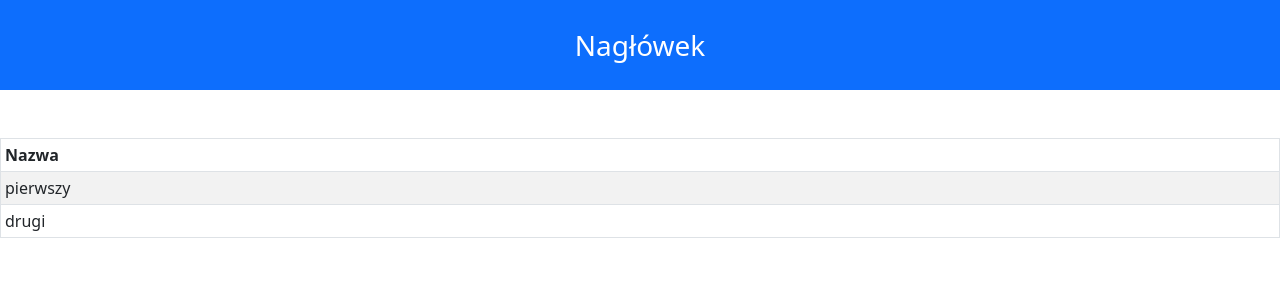
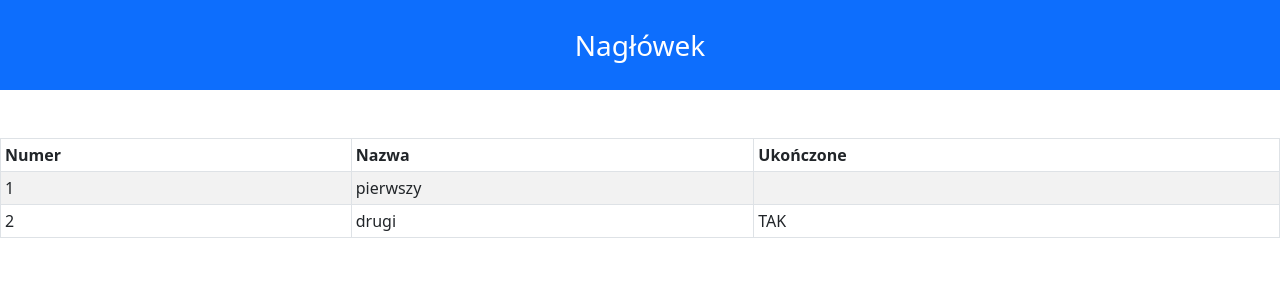
Before and after one commit to lukaszmn/szkolenie-angular, an Angular app in the folder todo/: page / in a window 1280 px wide. Shown: the top 300 px of the page. Built offline with nearby package versions, Linux system fonts and the light colour scheme.

Commit message:
Tabela - dwa pola

```diff
--- a/todo/src/app/app.component.html
+++ b/todo/src/app/app.component.html
@@ -5,12 +5,20 @@
 <table class="table table-striped table-bordered mt-5 table-sm">
   <thead>
     <tr>
+      <th>Numer</th>
       <th>Nazwa</th>
+      <th>Ukończone</th>
     </tr>
   </thead>
   <tbody>
-    <tr *ngFor="let item of list.list">
-      <td>{{item}}</td>
+    <tr *ngFor="let item of list.list; let i = index">
+      <td>{{i+1}}</td>
+      <td>{{item.task}}</td>
+      <td>{{item.complete ? 'TAK' : ''}}</td>
+      <!-- <td [ngSwitch]="item.complete">
+        <span *ngSwitchCase="true">TAK</span>
+        <span *ngSwitchDefault> </span>
+      </td> -->
     </tr>
   </tbody>
 </table>
--- a/todo/src/app/todo-list.ts
+++ b/todo/src/app/todo-list.ts
@@ -3,8 +3,8 @@ import { TodoItem } from './todo-item';
 export class TodoList {
 
   list: TodoItem[] = [
-    'pierwszy',
-    'drugi',
+    new TodoItem('pierwszy'),
+    new TodoItem('drugi', true),
   ];
 
 }
```
Also changed, not shown: todo/src/app/todo-item.ts (+4 -6 lines).
